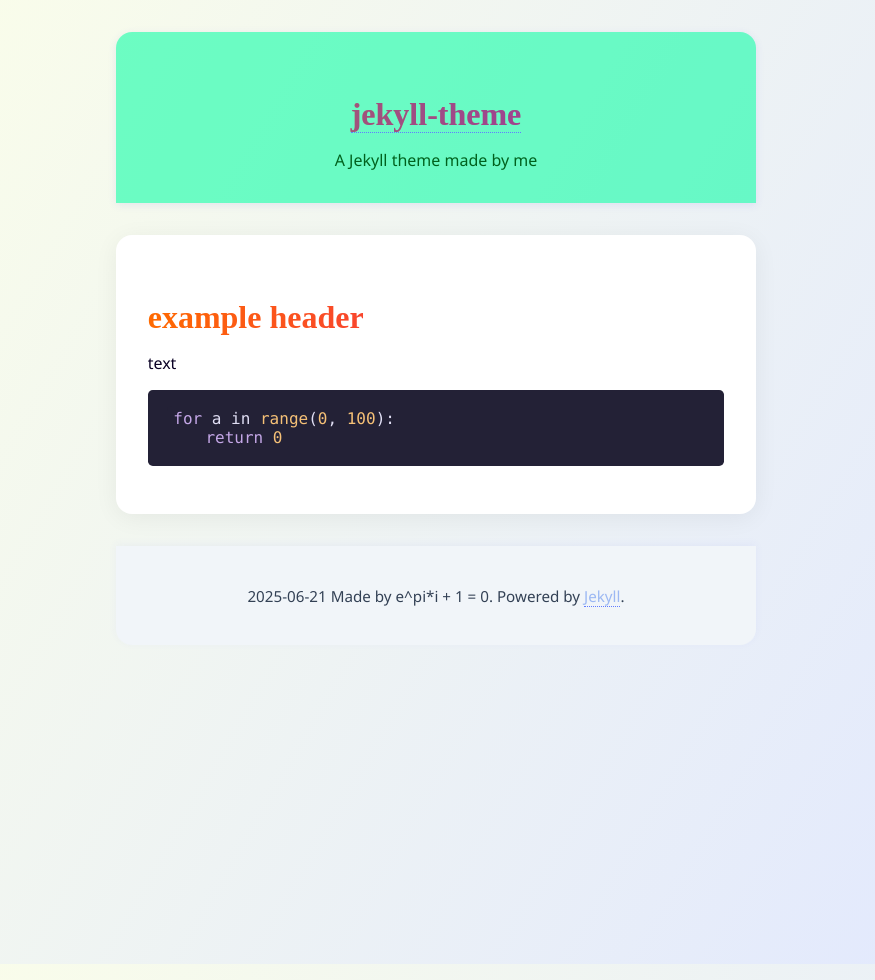
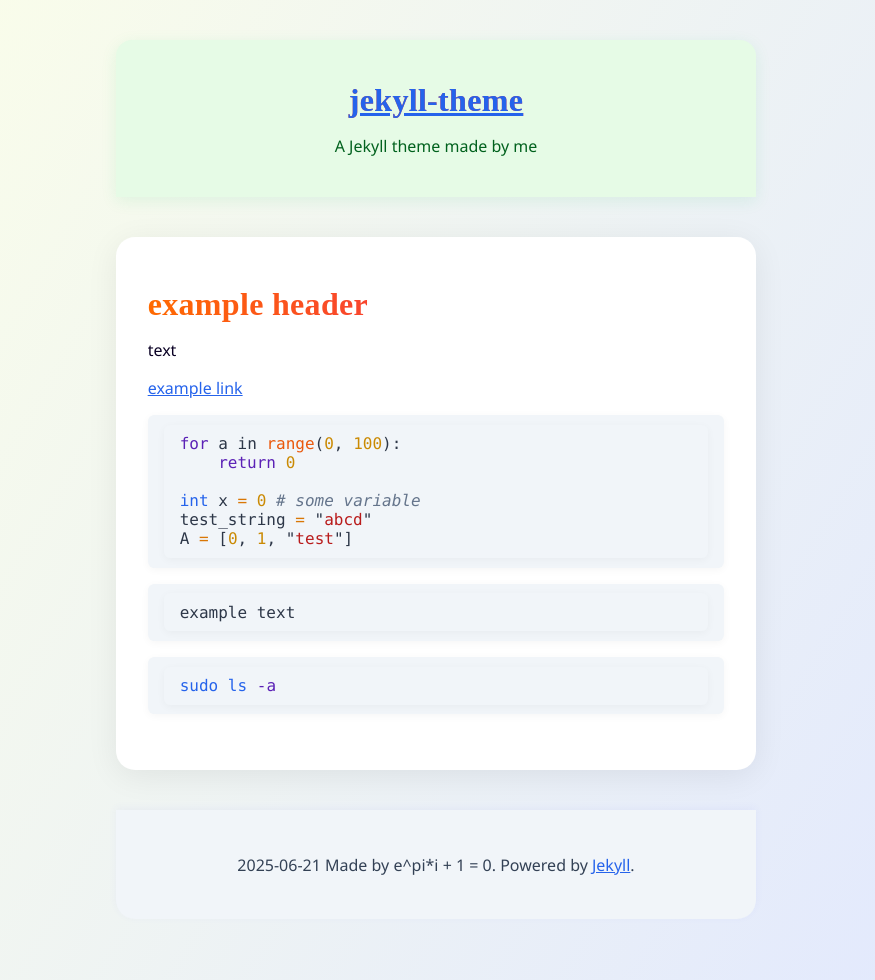
Before and after one commit to Jakub314159265/jekyll-theme, a Jekyll site: the page built from index.md, in a window 1280 px wide. Shown: the whole page, without its empty margins (204-1079 px from the left). Built offline with Jekyll 4.4.1, drawn with Linux system fonts in a browser that asks for light colours.

Commit message:
updated theme

````diff
--- a/_sass/base.scss
+++ b/_sass/base.scss
@@ -4,17 +4,17 @@
   margin: auto;
   max-width: 70ch;
   color: #0a0024;
-  padding: 2rem 1rem;
+  padding: 2.5rem 1.5rem;
   min-height: 100vh;
 }
 
 header {
-  background: #00ffa28f;
+  background: #e6fbe6;
   color: #00611d;
-  padding: 2rem 1rem 1rem 1rem;
+  padding: 2rem 1.5rem 1.5rem 1.5rem;
   border-radius: 1rem 1rem 0 0;
-  box-shadow: 0 2px 8px rgba(79,70,229,0.1);
-  margin-bottom: 2rem;
+  box-shadow: 0 4px 16px rgba(34,197,94,0.10);
+  margin-bottom: 2.5rem;
   text-align: center;
 }
 
@@ -24,86 +24,100 @@
   -webkit-background-clip: text;
   background-clip: text;
   color: transparent;
-  margin-top: 2rem;
-  margin-bottom: 1rem;
+  margin-top: 0.6rem;
+  margin-bottom: 0.6rem;
+  letter-spacing: 0.01em;
+}
+
+h1 a, h2 a, h3 a, h4 a, h5 a, h6 a {
+  color: #2563eb;
+  text-decoration: underline;
+  border-bottom: none;
+  font-weight: bold;
+  transition: color 0.2s, text-decoration-color 0.2s;
+}
+h1 a:hover, h2 a:hover, h3 a:hover, h4 a:hover, h5 a:hover, h6 a:hover {
+  color: #22c55e;
+  text-decoration-color: #22c55e;
 }
 
 a {
-  color: #2564eb6b;
-  text-decoration: none;
-  border-bottom: 1px dotted #617cff;
-  transition: color 0.2s, border-bottom 0s;
+  color: #2563eb;
+  text-decoration: underline;
+  border-bottom: none;
+  transition: color 0.2s, text-decoration-color 0.2s;
 }
 a:hover {
-  color: #0062ff;
-  border-bottom: 2px solid #6366f1;
+  color: #22c55e;
+  text-decoration-color: #22c55e;
 }
 
 main, .post, .content {
   background: #fff;
-  border-radius: 1rem;
-  box-shadow: 0 4px 24px rgba(0,0,0,0.06);
-  padding: 2rem;
-  margin-bottom: 2rem;
+  border-radius: 1.2rem;
+  box-shadow: 0 6px 32px rgba(0,0,0,0.07);
+  padding: 2.5rem 2rem;
+  margin-bottom: 2.5rem;
 }
 
 code, pre {
-  background: #232136;
-  color: #e0def4;
-  border-radius: 0.3em;
-  padding: 0.2em 0.4em;
-  overflow-x: auto;
+  background: #f1f5f9;
+  color: #2d3748;
+  border-radius: 0.4em;
   font-family: 'Fira Mono', 'Consolas', monospace;
   font-size: 1em;
+  padding: 0.6em 1em;
+  overflow-x: auto;
+  display: block;
+  box-shadow: 0 2px 8px rgba(0,0,0,0.04);
 }
 
-.highlight .k   { color: #c4a7e7; }      /* keywords (purple) */
-.highlight .s   { color: #eb6f92; }      /* strings (pink) */
-.highlight .mi  { color: #f6c177; }      /* numbers (yellow) */
-.highlight .nb  { color: #9ccfd8; }      /* builtins (cyan) */
-.highlight .c1  { color: #6e6a86; font-style: italic; } /* comments (gray) */
-.highlight .o   { color: #ea9a97; }      /* operators (red) */
-.highlight .nn  { color: #31748f; }      /* class names (blue) */
-.highlight .nf  { color: #f6c177; }      /* function names (yellow) */
-.highlight .bp  { color: #9ccfd8; }      /* booleans (cyan) */
-.highlight .err { color: #eb6f92; background: #2a273f; } /* errors (pink bg) */
-
-pre {
-  padding: 1.2em;
-  overflow-x: auto;
-  background: #232136;
-  color: #e0def4;
-  border-radius: 0.3em;
-}
+/* Syntax highlighting for light theme */
+.highlight .k   { color: #5b21b6; }
+.highlight .s   { color: #b91c1c; }
+.highlight .mi  { color: #ca8a04; }
+.highlight .nb  { color: #2563eb; }
+.highlight .nv  { color: #059669; }
+.highlight .c1, .highlight .c { color: #64748b; font-style: italic; }
+.highlight .o   { color: #d97706; }
+.highlight .nn  { color: #0e7490; }
+.highlight .nf  { color: #ea580c; }
+.highlight .bp  { color: #2563eb; }
+.highlight .nt  { color: #5b21b6; }
+.highlight .err { color: #b91c1c; background: #fee2e2; }
 
 ul, ol {
-  margin-left: 2rem;
-  margin-bottom: 1rem;
+  margin-left: 2.2rem;
+  margin-bottom: 1.2rem;
+  padding-left: 0.5rem;
 }
 
 blockquote {
   border-left: 4px solid #a5b4fc;
   background: #f1f5f9;
   color: #334155;
-  padding: 1rem 1.5rem;
-  margin: 1.5rem 0;
+  padding: 1.2rem 1.7rem;
+  margin: 1.7rem 0;
   font-style: italic;
-  border-radius: 0.5rem;
+  border-radius: 0.7rem;
+  box-shadow: 0 2px 8px rgba(0,0,0,0.03);
 }
 
 img {
   max-width: 100%;
-  border-radius: 0.5rem;
-  box-shadow: 0 2px 8px rgba(0,0,0,0.05);
-  margin: 1rem 0;
+  border-radius: 0.7rem;
+  box-shadow: 0 2px 12px rgba(0,0,0,0.07);
+  margin: 1.2rem 0;
+  display: block;
 }
 
 footer {
   background: #f1f5f9;
   color: #334155;
   text-align: center;
-  padding: 1.5rem 1rem;
-  border-radius: 0 0 1rem 1rem;
+  padding: 1.7rem 1.2rem;
+  border-radius: 0 0 1.2rem 1.2rem;
   box-shadow: 0 -2px 8px rgba(79,70,229,0.05);
-  font-size: 0.95em;
+  font-size: 1em;
+  margin-top: 2rem;
 }
--- a/index.md
+++ b/index.md
@@ -6,7 +6,21 @@
 # example header
 text
 
+[example link]({{ site.baseurl | default: '/' }})
+
 ```python
 for a in range(0, 100):
     return 0
+
+int x = 0 # some variable
+test_string = "abcd"
+A = [0, 1, "test"]
 ```
+
+```text
+example text
+```
+
+```bash
+sudo ls -a
+```
````
